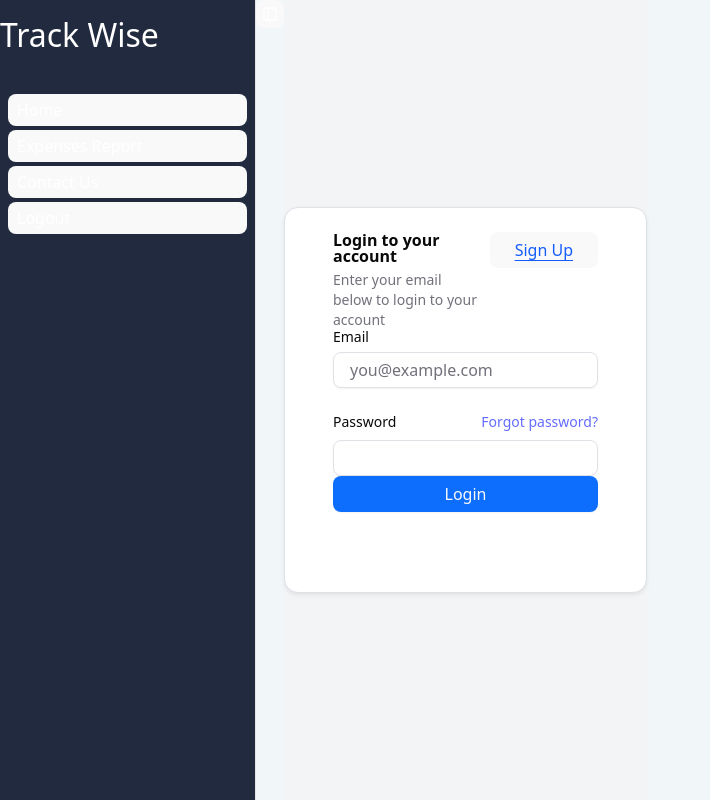
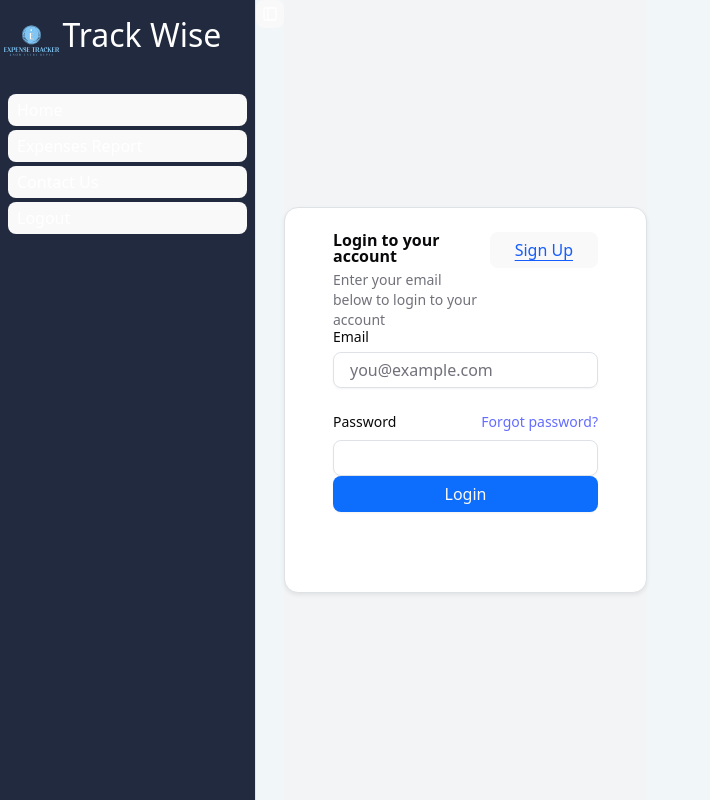
Before and after one commit to Mahesh131005/Trackwise, a React (Vite) app: page / in a window 1280 px wide. Shown: the whole page, without its empty margins (0-710 px from the left). Built offline with nearby package versions, Linux system fonts and the light colour scheme.

Commit message:
Update app-sidebar.jsx

```diff
--- a/src/app-sidebar.jsx
+++ b/src/app-sidebar.jsx
@@ -28,7 +28,7 @@ import {
         <Sidebar variant="push" >
             <SidebarHeader style={{backgroundColor:"#212A3E",color:"white"}} className="text-white"></SidebarHeader>
           <SidebarContent  style={{backgroundColor:"#212A3E",color:"white"}} className="text-white">
-            <div src={logo} className="flex"><img style={{height:"50px",width:"auto"}} />
+            <div className="flex"><img src={logo} style={{height:"50px",width:"auto"}} />
              <h2 className="text-2xl font-bold mb-4">Track Wise</h2>
              </div>
             <SidebarGroup>
```
